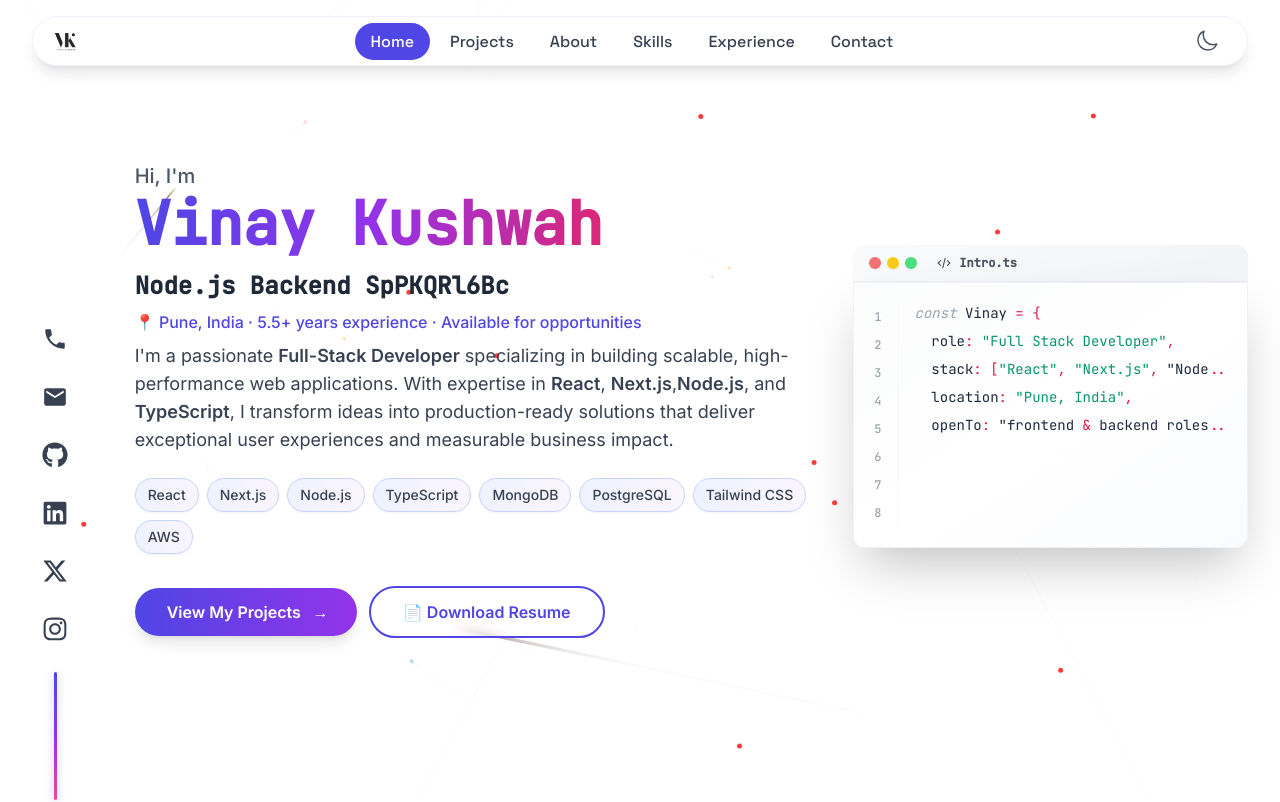
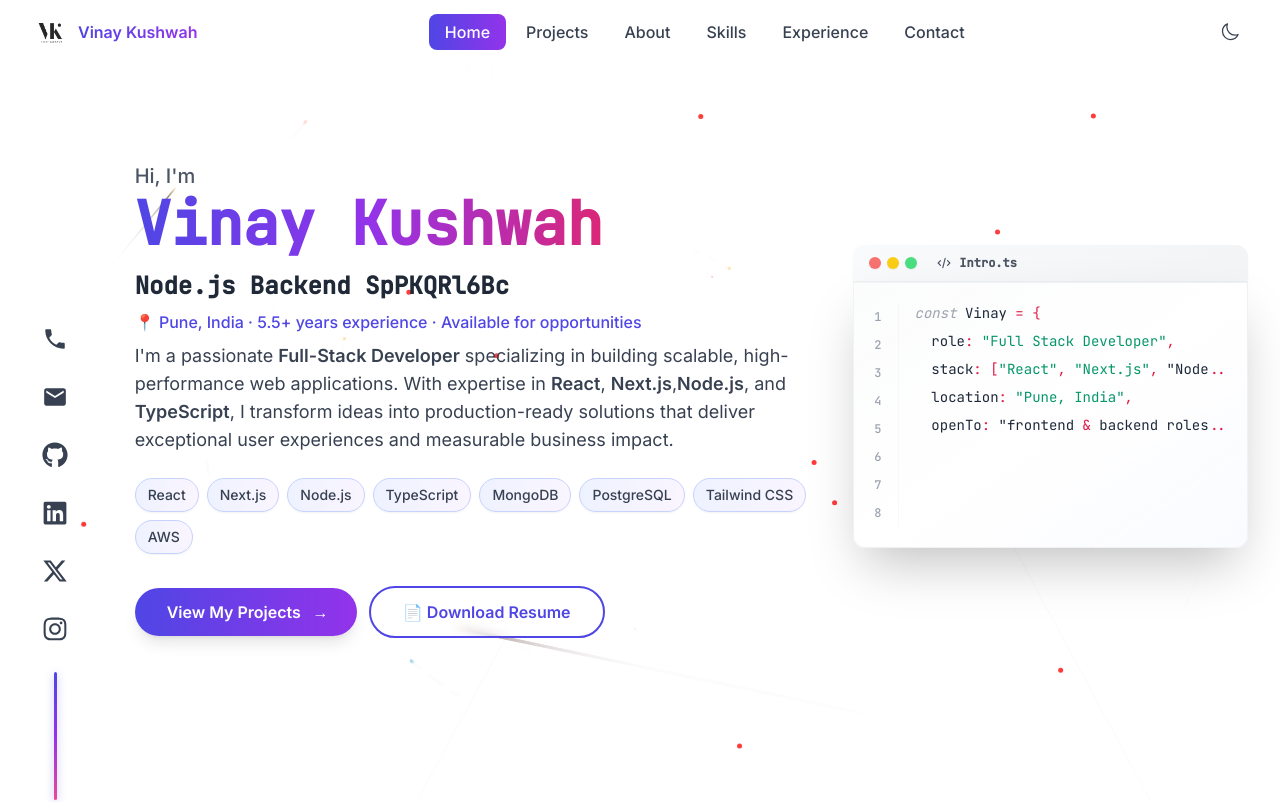
Before and after one commit to vinukush017/portfolio_my, a React (Vite) app: page / in a window 1280 px wide. Shown: the top 802 px of the page. Built offline with nearby package versions, Linux system fonts and the light colour scheme; the HTML template or start-up script is replaced by a standard one.

Commit message:
proper nav bar

```diff
--- a/src/App.tsx
+++ b/src/App.tsx
@@ -5,6 +5,7 @@ import Skills from "./components/Skills";
 import Experience from "./components/Experience";
 import Contact from "./components/Contact";
 import Footer from "./components/Footer";
+import Navbar from "./components/Navbar";
 import { Helmet } from "react-helmet";
 import GalaxyBackground from "./components/DotBackground";
 import ScrollToTop from "./components/ScrollToTop";
@@ -38,6 +39,7 @@ function App() {
       <div className="relative min-h-screen bg-white text-gray-900 dark:bg-black dark:text-white">
         {/* <SplashCursor /> */}
         <GalaxyBackground />
+        <Navbar />
 
         <main className="relative z-10 scroll-smooth">
           {/* Hero Section */}
--- a/src/components/HeroSection.tsx
+++ b/src/components/HeroSection.tsx
@@ -3,7 +3,6 @@
 import React, { useMemo } from "react";
 import { motion, useReducedMotion } from "framer-motion";
 import TextScrambler from "./TextScrambler";
-import Navbar from "./Navbar";
 import SocialIcons from "./SocialIcons";
 import CodeVisual from "./CodeVisual";
 
@@ -38,8 +37,7 @@ const HeroSection: React.FC = () => {
 
   return (
     <>
-      <Navbar />
-      <main id="main" className="w-full mx-auto relative mt-20 sm:mt-24 md:mt-0">
+      <div id="main" className="w-full mx-auto relative">
         {/* Social icons sidebar - positioned by component itself */}
         <SocialIcons />
 
@@ -196,7 +194,7 @@ const HeroSection: React.FC = () => {
             </motion.div>
           </div>
         </section>
-      </main>
+      </div>
     </>
   );
 };
--- a/src/components/Navbar.tsx
+++ b/src/components/Navbar.tsx
@@ -124,6 +124,7 @@ const Navbar: React.FC = () => {
 
   const [mounted, setMounted] = useState(false);
   const [isDark, setIsDark] = useState(false);
+  const [scrolled, setScrolled] = useState(false);
 
   // track whether user manually set theme
   const userSetThemeRef = useRef<boolean>(false);
@@ -172,6 +173,16 @@ const Navbar: React.FC = () => {
     userSetThemeRef.current = true;
     localStorage.setItem("theme", isDark ? "dark" : "light");
   }, [isDark, mounted]);
+
+  // Handle scroll effect for navbar
+  useEffect(() => {
+    const handleScroll = () => {
+      const isScrolled = window.scrollY > 20;
+      setScrolled(isScrolled);
+    };
+    window.addEventListener("scroll", handleScroll, { passive: true });
+    return () => window.removeEventListener("scroll", handleScroll);
+  }, []);
 
   const [activeLink, setActiveLink] = useState<LinkKey>("home");
   const observerRef = useRef<IntersectionObserver | null>(null);
@@ -319,14 +330,12 @@ const Navbar: React.FC = () => {
                 scrollToSection(link);
               }}
               className={[
-                "relative px-4 py-2 font-heading font-normal rounded-full cursor-pointer transition focus:outline-none focus-visible:ring-2 focus-visible:ring-offset-2 focus-visible:ring-indigo-500",
-                isDark
-                  ? isActive
+                "relative px-4 py-2 font-medium rounded-lg cursor-pointer transition-all duration-200 focus:outline-none focus-visible:ring-2 focus-visible:ring-offset-2 focus-visible:ring-indigo-500",
+                isActive
                   ? "text-white"
-                    : "text-gray-300"
-                  : isActive
-                  ? "text-white"
-                  : "text-gray-700",
+                  : isDark
+                  ? "text-gray-300 hover:text-white"
+                  : "text-gray-700 hover:text-gray-900",
               ].join(" ")}
               whileHover={reduceMotion ? undefined : { scale: 1.05 }}
               aria-current={isActive ? "page" : undefined}
@@ -335,15 +344,14 @@ const Navbar: React.FC = () => {
               <AnimatePresence>
                 {isActive && (
                   <motion.span
-                    layoutId="pill"
-                    className="absolute inset-0 rounded-full z-[-1]"
-                    style={{ backgroundColor: themeColors.primary }}
+                    layoutId="activeNav"
+                    className="absolute inset-0 rounded-lg z-[-1] bg-gradient-to-r from-indigo-600 to-purple-600"
                     initial={{ opacity: 0 }}
                     animate={{ opacity: 1 }}
                     exit={{ opacity: 0 }}
                     transition={
                       reduceMotion
-                        ? { duration: 0.1 }
+                        ? { duration: 0.15 }
                         : { type: "spring", stiffness: 500, damping: 30 }
                     }
                   />
@@ -367,26 +375,27 @@ const Navbar: React.FC = () => {
         Skip to content
       </a>
 
-      {/* Floating cylinder with an absolutely-positioned dropdown */}
-      <div className="fixed inset-x-0 top-[calc(env(safe-area-inset-top)+1rem)] z-50">
-        <div ref={wrapperRef} className="relative mx-auto max-w-7xl px-4 sm:px-6 lg:px-8">
-          {/* CYLINDER (stays same height) */}
-          <motion.div
-            initial={reduceMotion ? false : { y: -12, opacity: 0 }}
+      {/* Fixed top navbar */}
+      <motion.nav
+        ref={wrapperRef}
+        initial={reduceMotion ? false : { y: -20, opacity: 0 }}
         animate={reduceMotion ? { opacity: 1 } : { y: 0, opacity: 1 }}
-            transition={{ duration: 0.25 }}
-            className="
-              px-3 py-2 sm:px-4 sm:py-2
-              rounded-full border border-indigo-200/30 dark:border-indigo-800/30
-              bg-white/80 dark:bg-gray-900/80
-              backdrop-blur-xl shadow-lg hover:shadow-xl transition-shadow duration-300
-            "
+        transition={{ duration: 0.3, ease: [0.22, 0.61, 0.36, 1] }}
+        className={`
+          fixed inset-x-0 top-0 z-50
+          transition-all duration-300 ease-in-out
+          ${scrolled
+            ? "bg-white/95 dark:bg-gray-900/95 backdrop-blur-md shadow-md border-b border-gray-200/50 dark:border-gray-800/50"
+            : "bg-white/80 dark:bg-gray-900/80 backdrop-blur-sm"
+          }
+        `}
         role="navigation"
-            aria-label="Primary"
+        aria-label="Primary Navigation"
       >
-            <div className="flex items-center gap-2 md:gap-4">
+        <div className="w-full max-w-7xl mx-auto px-4 sm:px-6 lg:px-8">
+          <div className="flex items-center justify-between h-16 gap-4">
             {/* Left: Logo */}
-              <a
+            <motion.a
               href="#home"
               aria-label="Go to Home"
               onClick={(e) => {
@@ -400,76 +409,78 @@ const Navbar: React.FC = () => {
                   window.history.replaceState(null, "", "#home");
                 }, 100);
               }}
-                className="flex items-center gap-2 hover:opacity-80 transition-opacity"
+              className="flex items-center gap-2.5 hover:opacity-80 transition-opacity group"
+              whileHover={reduceMotion ? undefined : { scale: 1.05 }}
+              whileTap={reduceMotion ? undefined : { scale: 0.95 }}
             >
+              <div className="relative">
                 <img
                   src="/1.png"
-                  className="h-8 w-8 rounded-full block dark:hidden"
+                  className="h-9 w-9 rounded-full block dark:hidden transition-transform group-hover:rotate-6"
                   alt="Logo"
                 />
                 <img
                   src="/2.png"
-                  className="h-8 w-8 rounded-full hidden dark:block"
+                  className="h-9 w-9 rounded-full hidden dark:block transition-transform group-hover:rotate-6"
                   alt="Logo (Dark)"
                 />
-                <span className="sm:hidden text-sm font-semibold text-gray-900 dark:text-white">
-                  Vinay
+              </div>
+              <span className="hidden sm:block text-base font-bold bg-gradient-to-r from-indigo-600 to-purple-600 dark:from-indigo-400 dark:to-purple-400 bg-clip-text text-transparent">
+                Vinay Kushwah
               </span>
-              </a>
+            </motion.a>
 
             {/* Center: Desktop links */}
-              <nav
-                className="hidden md:flex flex-1 justify-center"
-                aria-label="Primary Navigation"
-              >
+            <div className="hidden md:flex flex-1 justify-center items-center">
               <ul className="flex items-center gap-1">{desktopLinks}</ul>
-              </nav>
+            </div>
 
             {/* Right: controls */}
-              <div className="ml-auto flex items-center gap-1">
-                <button
+            <div className="flex items-center gap-2">
+              <motion.button
                 aria-label="Toggle theme"
                 onClick={() => setIsDark((d) => !d)}
-                  className="px-3 py-1"
+                className="p-2 rounded-lg hover:bg-gray-100 dark:hover:bg-gray-800 transition-colors focus:outline-none focus-visible:ring-2 focus-visible:ring-indigo-500 focus-visible:ring-offset-2"
                 type="button"
+                whileHover={reduceMotion ? undefined : { scale: 1.1 }}
+                whileTap={reduceMotion ? undefined : { scale: 0.9 }}
               >
                 {isDark ? (
-                    <SunIcon className="w-6 h-6 text-yellow-300" />
+                  <SunIcon className="w-5 h-5 text-yellow-400" />
                 ) : (
-                    <MoonIcon className="w-6 h-6 text-gray-600" />
+                  <MoonIcon className="w-5 h-5 text-gray-700 dark:text-gray-300" />
                 )}
-                </button>
+              </motion.button>
 
               {/* Menu button (mobile only) */}
               <motion.button
                 ref={menuButtonRef}
-                  className="md:hidden p-2 rounded-full focus:outline-none focus-visible:ring-2 focus-visible:ring-offset-2 focus-visible:ring-indigo-500 hover:bg-black/5 dark:hover:bg-white/10"
+                className="md:hidden p-2 rounded-lg focus:outline-none focus-visible:ring-2 focus-visible:ring-offset-2 focus-visible:ring-indigo-500 hover:bg-gray-100 dark:hover:bg-gray-800 transition-colors"
                 onClick={() => setMenuOpen((o) => !o)}
                 aria-label="Toggle menu"
                 aria-expanded={menuOpen}
                 aria-controls="mobile-menu"
                 type="button"
-                  whileTap={{ scale: 0.96 }}
+                whileTap={{ scale: 0.95 }}
                 animate={menuOpen ? { rotate: 90 } : { rotate: 0 }}
                 transition={{ type: "spring", stiffness: 400, damping: 25 }}
               >
                 {menuOpen ? (
-                    <XMarkIcon className="h-6 w-6" />
+                  <XMarkIcon className="h-6 w-6 text-gray-900 dark:text-white" />
                 ) : (
-                    <Bars3Icon className="h-6 w-6" />
+                  <Bars3Icon className="h-6 w-6 text-gray-900 dark:text-white" />
                 )}
               </motion.button>
             </div>
           </div>
-          </motion.div>
+        </div>
 
-          {/* DROPDOWN (absolute under the pill so the pill doesn't grow) */}
+        {/* Mobile menu dropdown */}
         <AnimatePresence>
           {menuOpen && (
-              <motion.nav
+            <motion.div
               id="mobile-menu"
-                aria-label="Mobile menu"
-                className="absolute left-0 right-0 top-full mt-2 rounded-2xl bg-white/85 dark:bg-gray-900/90 backdrop-blur-xl shadow-xl border border-white/15 p-2 md:hidden overflow-hidden"
+              className="absolute left-0 right-0 top-full bg-white/95 dark:bg-gray-900/95 backdrop-blur-md shadow-lg border-t border-gray-200/50 dark:border-gray-800/50 md:hidden overflow-hidden"
               style={{ originY: 0 }}
               variants={dropdownVariants(reduceMotion)}
               initial="hidden"
@@ -477,7 +488,7 @@ const Navbar: React.FC = () => {
               exit="exit"
             >
               <motion.ul
-                  className="flex flex-col gap-1"
+                className="flex flex-col py-2"
                 variants={listVariants(reduceMotion)}
                 initial="hidden"
                 animate="visible"
@@ -491,31 +502,33 @@ const Navbar: React.FC = () => {
                         e.preventDefault();
                         setMenuOpen(false);
                         setActiveLink(link as LinkKey);
-                          // Small delay to allow menu to close smoothly
                         setTimeout(() => {
                           scrollToSection(link);
                         }, 150);
                       }}
-                        className="
-                          group block w-full text-base font-medium px-4 py-3 rounded-xl
-                          hover:bg-gray-100/80 dark:hover:bg-white/10
-                          focus:outline-none focus-visible:ring-2 focus-visible:ring-indigo-500
-                          text-gray-900 dark:text-white text-center transition-all duration-200
-                        "
+                      className={`
+                        group block w-full text-base font-medium px-6 py-3
+                        transition-all duration-200
+                        ${
+                          activeLink === link
+                            ? "bg-indigo-50 dark:bg-indigo-900/30 text-indigo-600 dark:text-indigo-400"
+                            : "text-gray-700 dark:text-gray-300 hover:bg-gray-100 dark:hover:bg-gray-800"
+                        }
+                        focus:outline-none focus-visible:ring-2 focus-visible:ring-indigo-500 focus-visible:ring-inset
+                      `}
                       aria-current={activeLink === link ? "page" : undefined}
                     >
-                        <span className="inline-block transition-transform duration-200 will-change-transform group-hover:translate-x-0.5">
+                      <span className="inline-block transition-transform duration-200 group-hover:translate-x-1">
                         {linkLabel(link as LinkKey)}
                       </span>
                     </a>
                   </motion.li>
                 ))}
               </motion.ul>
-              </motion.nav>
+            </motion.div>
           )}
         </AnimatePresence>
-        </div>
-      </div>
+      </motion.nav>
     </>
   );
 };
```
Lines whose indentation alone changed are shown as unchanged.
